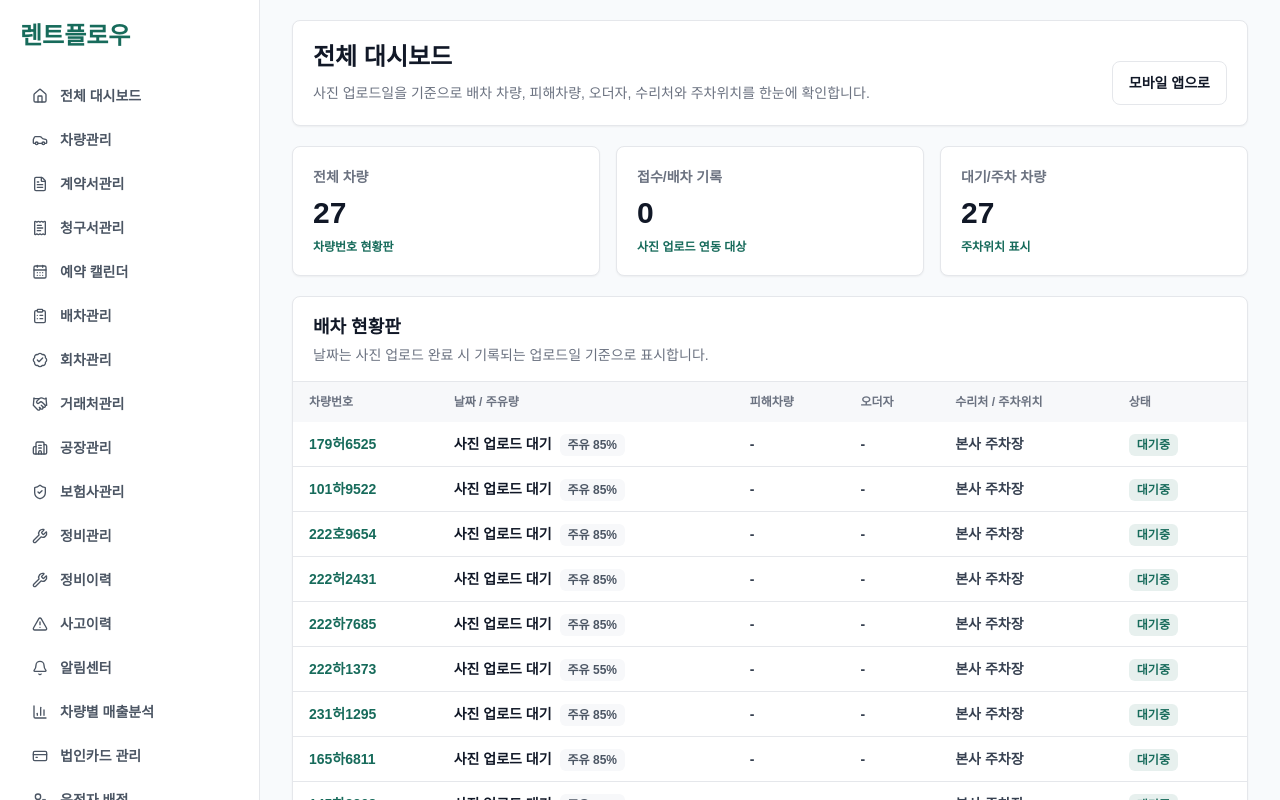
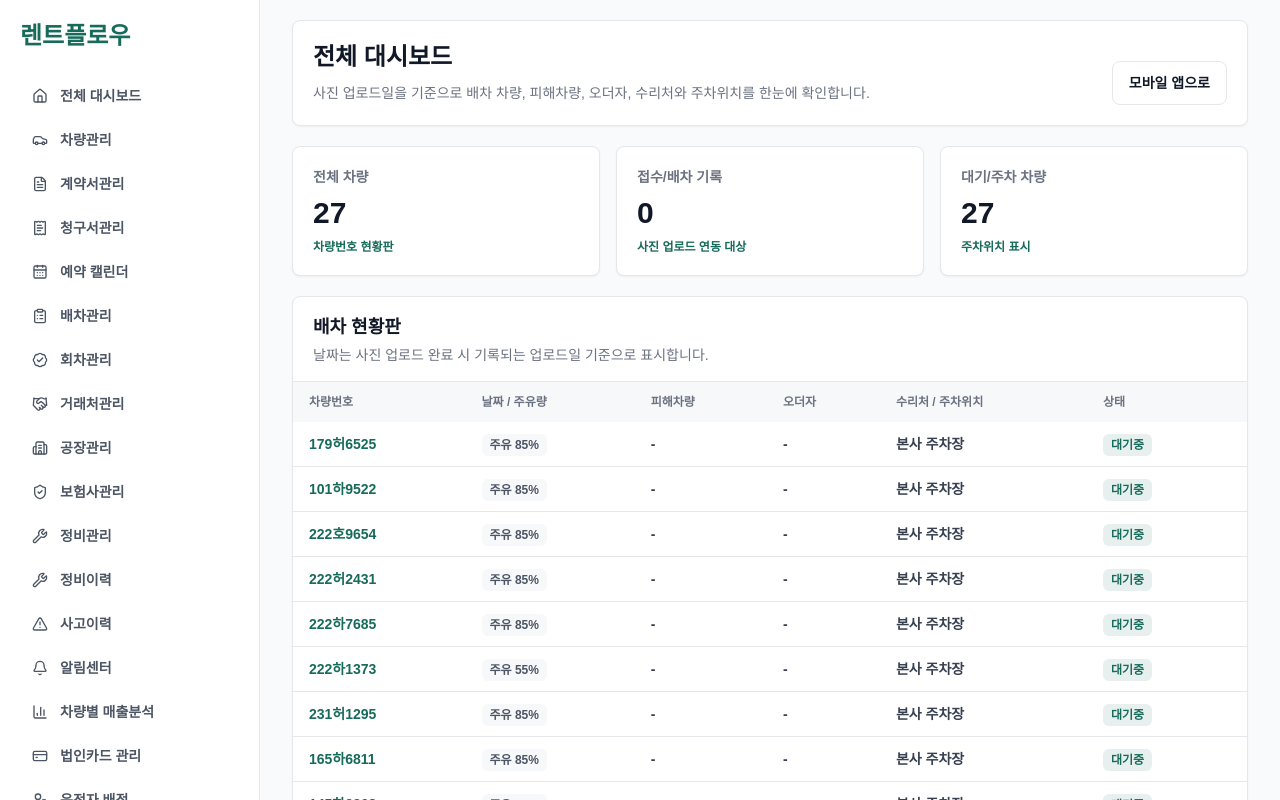
Before and after one commit to djfjjd/rentflow, a Next.js app: page /admin/dashboard in a window 1280 px wide. Shown: the top 800 px of the page. Built offline with nearby package versions, Linux system fonts and the light colour scheme.

Commit message:
feat: update dispatch board date/fuel display logic

```diff
--- a/app/admin/dashboard/page.tsx
+++ b/app/admin/dashboard/page.tsx
@@ -48,8 +48,11 @@ export default function AdminDashboardPage() {
                 <tr key={row.vehicleNumber} className="hover:bg-primary/5">
                   <td className="px-4 py-3 font-black text-primary">{row.vehicleNumber}</td>
                   <td className="px-4 py-3 font-bold text-ink">
-                    {row.uploadedAt || "사진 업로드 대기"}
-                    <span className="ml-2 rounded-md bg-field px-2 py-1 text-xs text-gray-600">주유 {row.fuelLevel}%</span>
+                    {row.repairShopOrParking.includes("본사") ? (
+                      <span className="rounded-md bg-field px-2 py-1 text-xs text-gray-600">주유 {row.fuelLevel}%</span>
+                    ) : (
+                      row.uploadedAt
+                    )}
                   </td>
                   <td className="px-4 py-3 font-semibold text-gray-700">{row.damagedVehicle}</td>
                   <td className="px-4 py-3 font-semibold text-gray-700">{row.orderer}</td>
```
